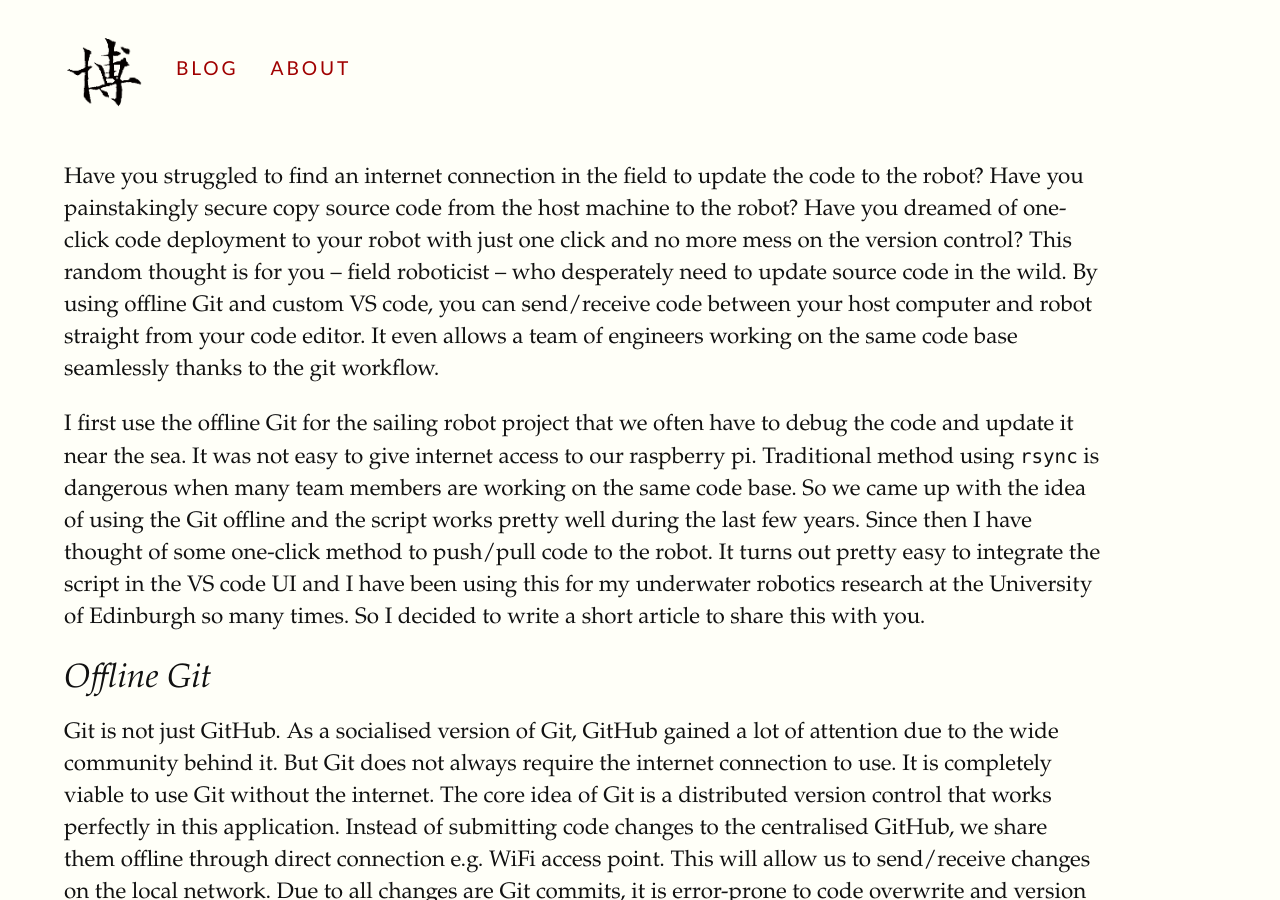
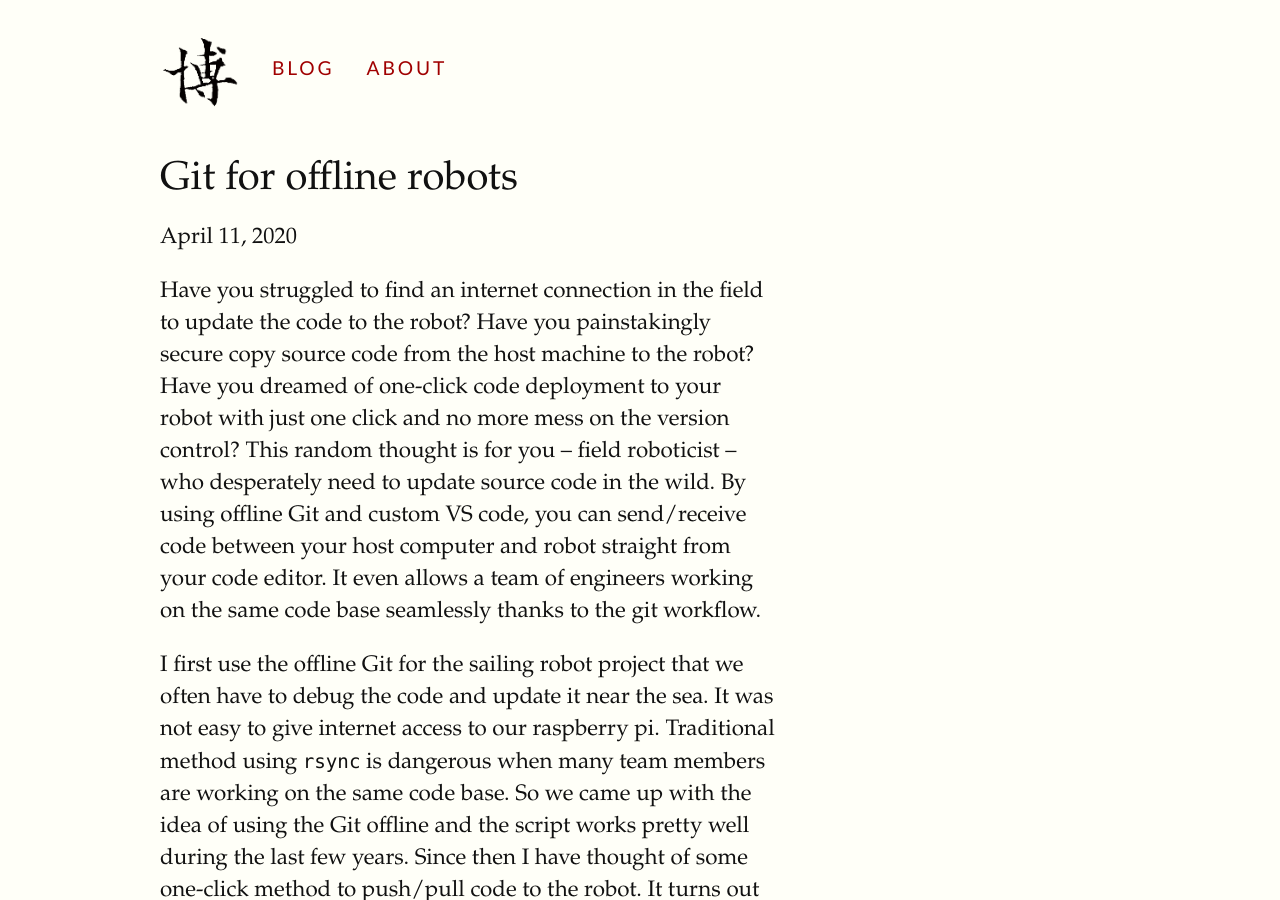
Before and after one commit to tsaoyu/blog, a Jekyll site: the page built from _posts/2020-04-11-offline-git-robot.md, in a window 1280 px wide and 900 px high. Built offline with Jekyll 4.4.1, drawn with Linux system fonts in a browser that asks for light colours.

Commit message:
Try post view

```diff
--- a/_posts/2020-04-11-offline-git-robot.md
+++ b/_posts/2020-04-11-offline-git-robot.md
@@ -1,5 +1,5 @@
 ---
-layout: full-width
+layout: post
 title:  "Git for offline robots"
 date:   2020-04-11 20:00:00
 categories: [Random thoughts]
@@ -125,7 +125,7 @@ After committing your changes, you can click this button and the code will be au
 It is a good idea to `Pull from 🤖` first if you working as a team.
 Git will try to merge the changes made by your teammates and keep you updated while offline. Sweet.
 
-{% maincolumn  'assets/img/offline-git/action-button.png' 'Send to robot button in action'%}
+{% fullwidth  'assets/img/offline-git/action-button.png' 'Send to robot button in action'%}
 
 
 ## Best practise
```
